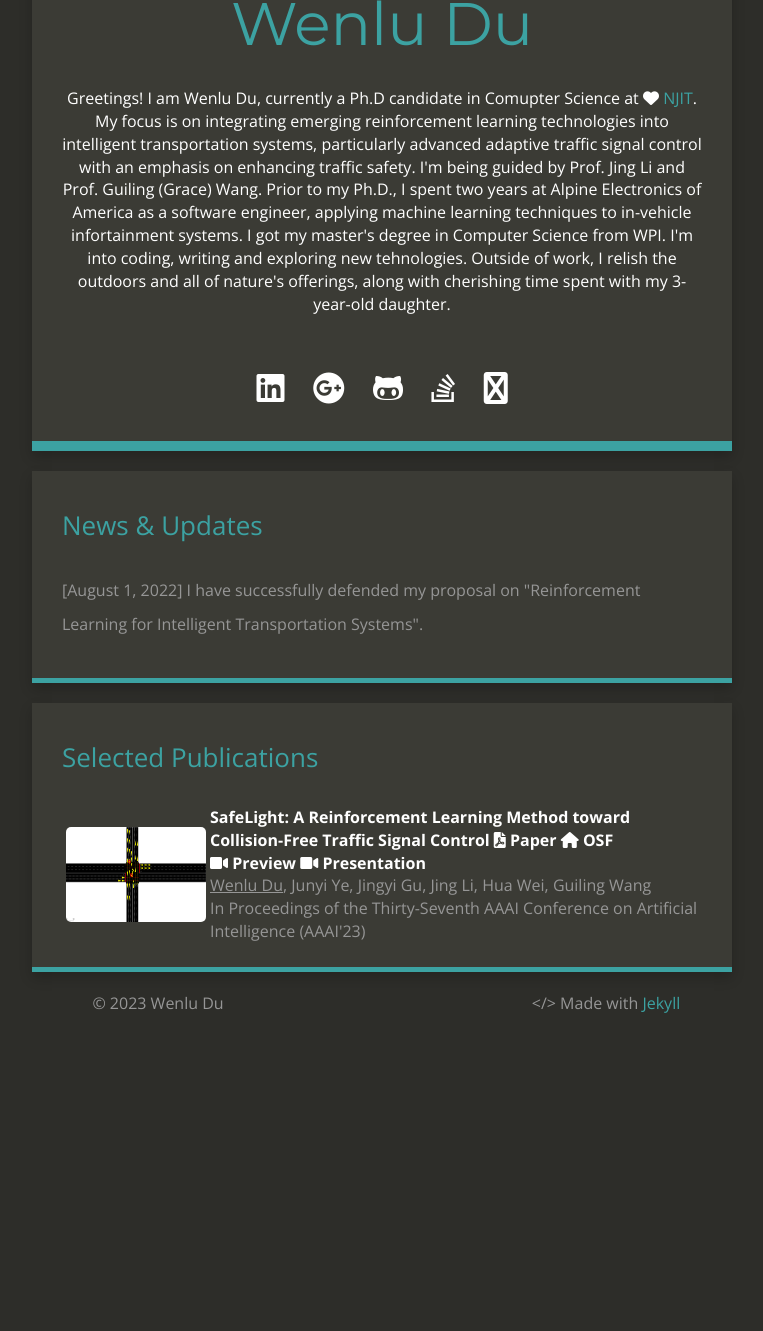
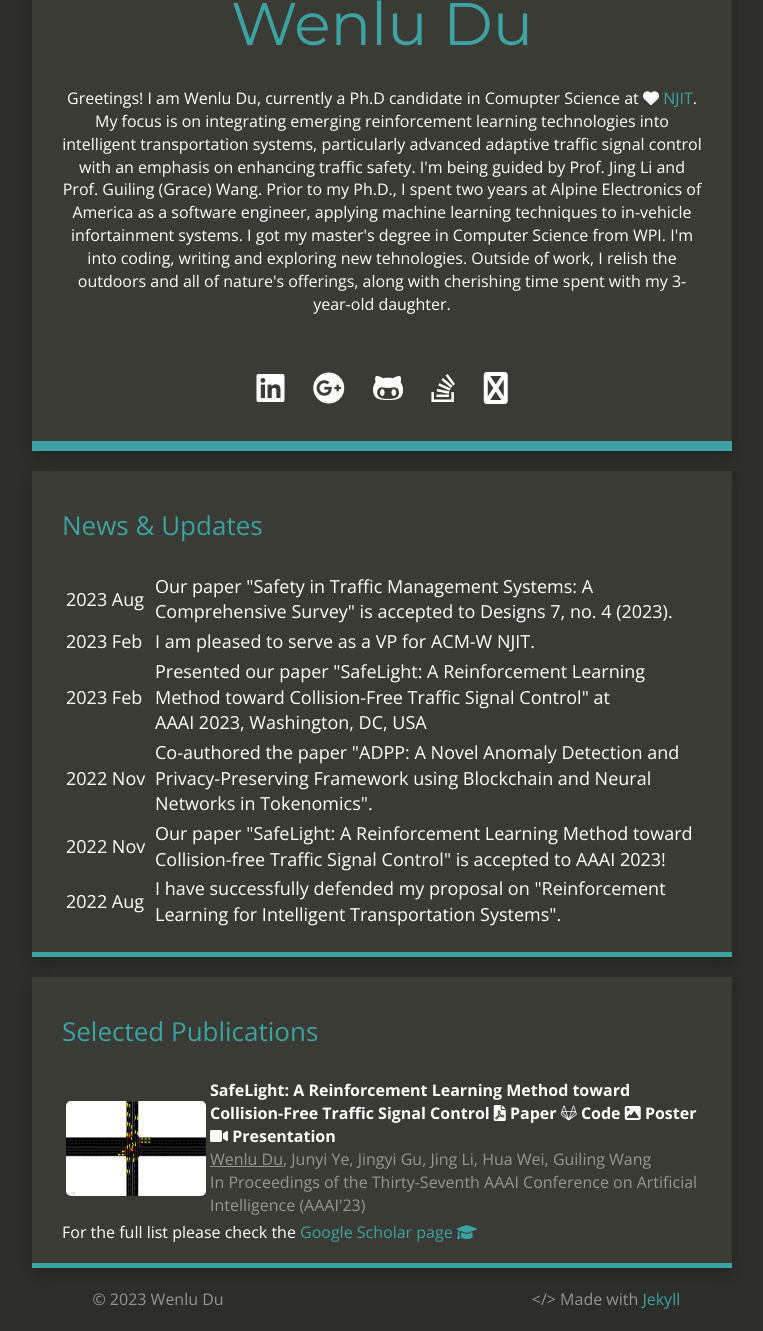
Before and after one commit to Wenlu057/Wenlu057.github.io, a Jekyll site: the page built from index.html, in a window 1280 px wide, cut to the strip 174-1505 px from the top of the page. Shown: the whole strip, without its empty margins (258-1021 px from the left). Built offline with Jekyll 4.4.1, drawn with Linux system fonts in a browser that asks for light colours; nearby versions of some CDN libraries; before the commit the page ends 1209 px from its top, so only the background shows below that.

Commit message:
Update index.html

```diff
--- a/index.html
+++ b/index.html
@@ -40,9 +40,31 @@ make-smaller-titles: true
                       <small><i><a href="{{ site.baseurl }}/posts/">more...</a></i></small>
                   </li>
               </ul> -->
-              <ul>
+              <!-- <ul>
                 <li><small class="hidden-xs">[August 1, 2022] I have successfully defended my proposal on "Reinforcement Learning for Intelligent Transportation Systems".</small> </li>
-              </ul>
+              </ul> -->
+              <table id="update" class="non-outline hidden-xs">
+                <colgroup><col width="90">
+                </colgroup><tbody><tr>
+                <td>2023 Aug</td><td>Our paper "Safety in Traffic Management Systems: A Comprehensive Survey" is accepted to Designs 7, no. 4 (2023).</td>
+                </tr>
+                <tr>
+                  <td>2023 Feb</td><td>I am pleased to serve as a VP for <a href="https://acmwnjit.github.io/acmw/">ACM-W NJIT</a>.</td>
+                </tr>
+                <tr>
+                    <td>2023 Feb</td><td>Presented our paper "SafeLight: A Reinforcement Learning Method toward Collision-Free Traffic Signal Control" at <a href="https://aaai-23.aaai.org/">AAAI 2023</a>, Washington, DC, USA</td>
+                </tr>
+                <tr>
+                  <td>2022 Nov</td><td>Co-authored the paper "ADPP: A Novel Anomaly Detection and Privacy-Preserving Framework using Blockchain and Neural Networks in Tokenomics".</td>
+                </tr>
+                <tr>
+                  <td>2022 Nov</td><td> Our paper "SafeLight: A Reinforcement Learning Method toward Collision-free Traffic Signal Control" is accepted to AAAI 2023!</td>
+                </tr>
+                <tr>
+                  <td>2022 Aug</td><td>I have successfully defended my proposal on "Reinforcement Learning for Intelligent Transportation Systems".</td>
+                </tr>
+
+              </tbody></table>
 
 
 
@@ -69,10 +91,10 @@ make-smaller-titles: true
                     <td>
                         <div class="publication-title">SafeLight: A Reinforcement Learning Method toward Collision-Free Traffic Signal Control
                           <span class="publication-links">
-                            <a href="/assets/projects/patternsandpace/feng2018patterns.pdf"><i class="fas fa-file-pdf"></i> Paper</a>
-                            <a href="https://osf.io/dx43q/"><i class="fa fa-home"></i> OSF</a>
-                            <a href="https://vimeo.com/groups/vis18previews/videos/289785167"><i class="fas fa-video"></i> Preview</a>
-                            <a href="https://vimeo.com/299852073"><i class="fas fa-video"></i> Presentation</a>
+                            <a href="https://ojs.aaai.org/index.php/AAAI/article/view/26729/26501"><i class="fas fa-file-pdf"></i> Paper</a>
+                            <a href="https://gitlab.com/wenlu057/traffic-safety"><i class="fab fa-gitlab"></i> Code</a>
+                            <a href="https://underline.io/events/380/sessions/14361/lecture/68704-safelight-a-reinforcement-learning-method-toward-collision-free-traffic-signal-control?tab=poster"><i class="fas fa-image"></i> Poster</a>
+                            <a href="https://underline.io/events/380/sessions/14361/lecture/68704-safelight-a-reinforcement-learning-method-toward-collision-free-traffic-signal-control?tab=video" target="_new"><i class="fas fa-video"></i> Presentation</a>
                           </span>
                         </div>
                         <div class="publication-authors"><u>Wenlu Du</u>, Junyi Ye, Jingyi Gu, Jing Li, Hua Wei, Guiling Wang</div>
@@ -83,6 +105,7 @@ make-smaller-titles: true
               </table>
 
             </div>
+            <div>For the full list please check the <a href="https://scholar.google.com/citations?user=lp3vJ1AAAAAJ&hl=en">Google Scholar page <i class="fas fa-graduation-cap"></i></a></div>
 
 
 
```
